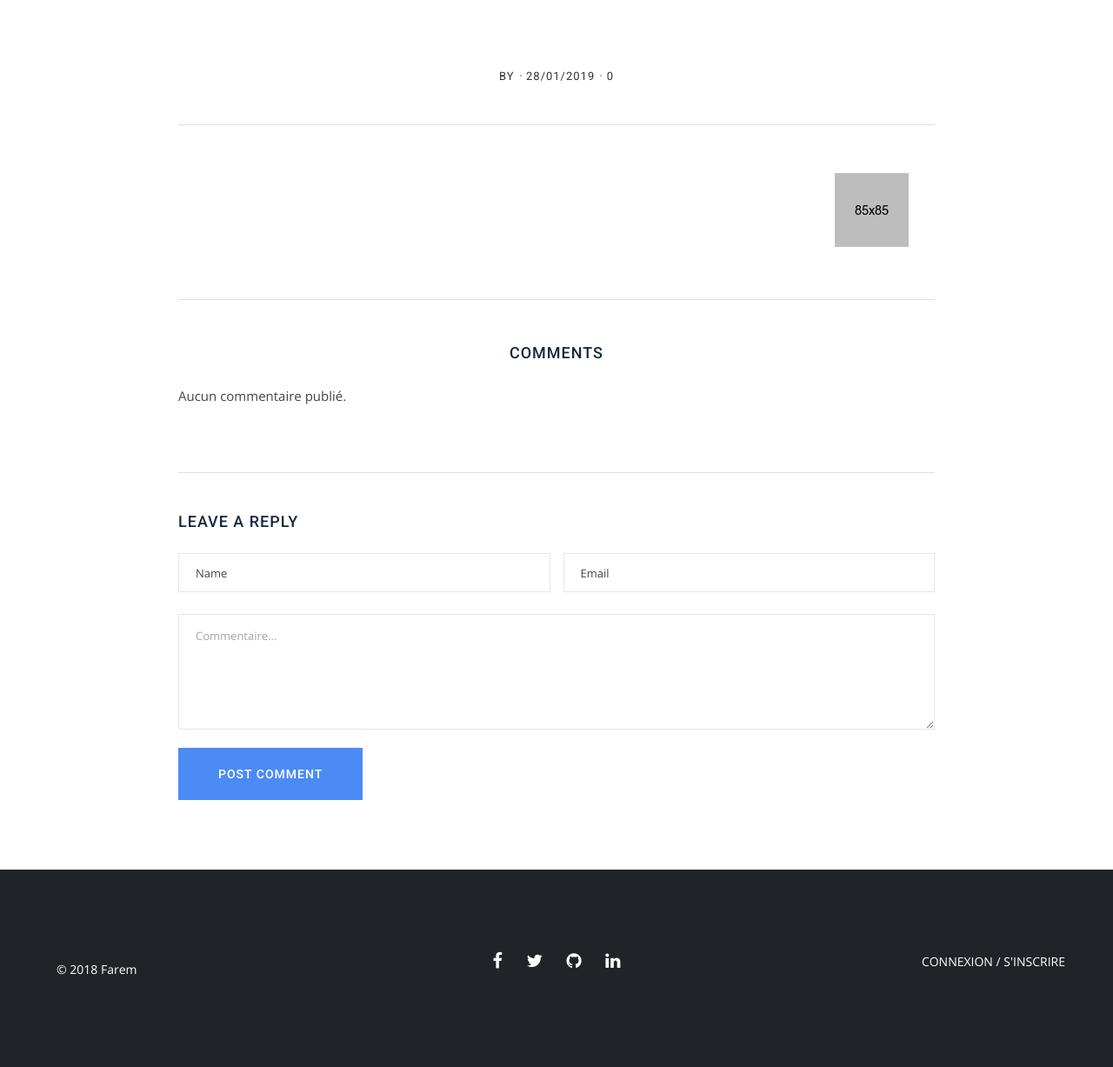
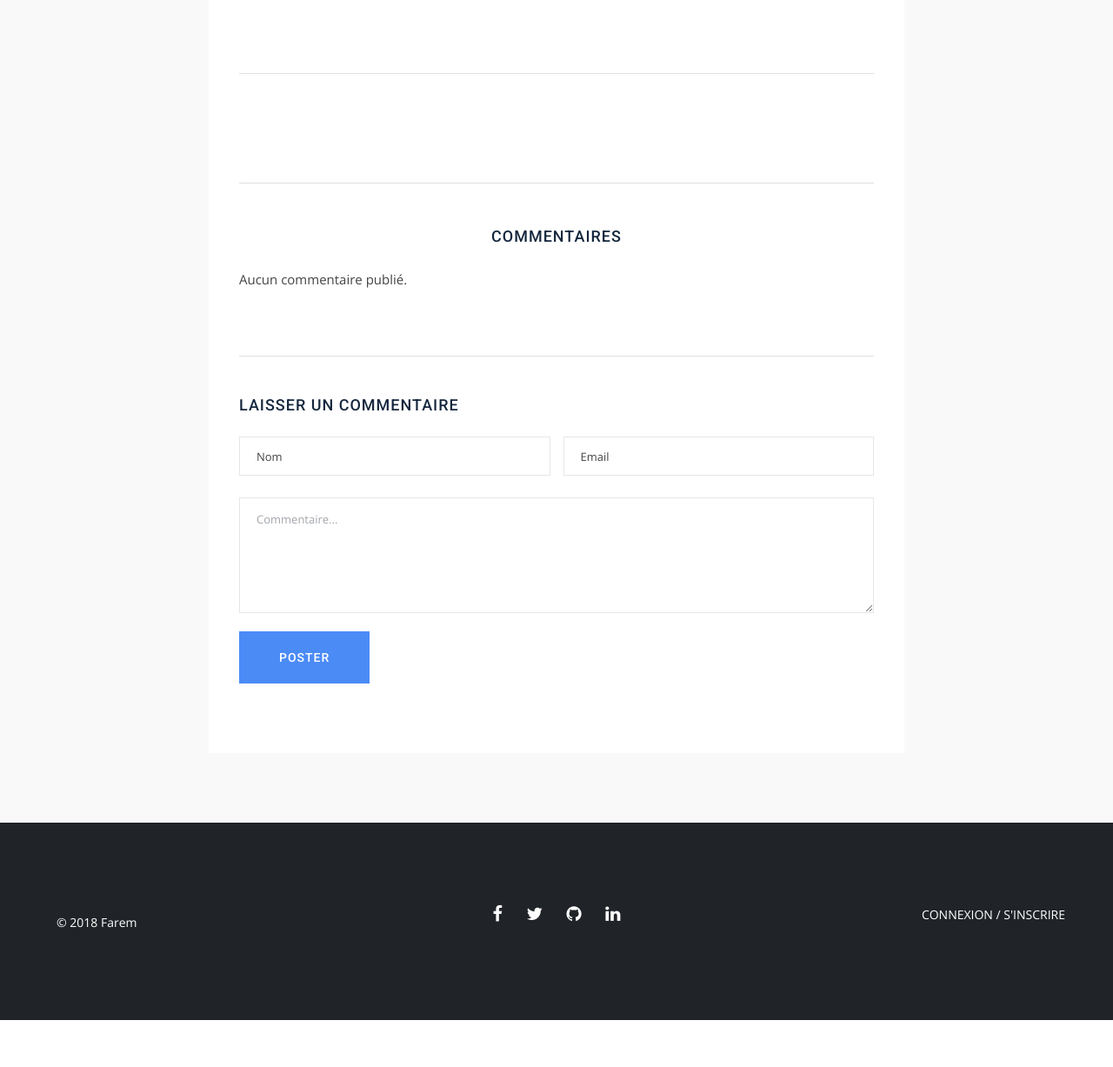
Before and after one commit to Balgr/blog, a PHP site: template app/views/frontend/posts/blog-details-2.html.twig in a window 1280 px wide. Shown: the part 531-1758 px from the top of the page at 87% size. After the commit the page ends 1704 px from the top, so only its background shows below. Run offline with PHP 8.4, Linux system fonts and the light colour scheme; the template is opened without the code that fills it, so the values that code supplies are empty; some libraries are stand-ins or nearby versions.

Commit message:
- Full translation in French - CSS editing :    - The main menu is now centered on the page rather than in the header, for perfect centering    - The frontend post details page now has a default light grey background-color, while only the post content area has a white background

```diff
--- a/app/views/backend/header.html.twig
+++ b/app/views/backend/header.html.twig
@@ -1,11 +1,11 @@
 <header class="page-header row justify-center">
     <div class="col-md-6 col-lg-8" >
-        <h1 class="float-left text-center text-md-left">Dashboard</h1>
+        <h1 class="float-left text-center text-md-left">Tableau de bord</h1>
     </div>
     <div class="dropdown user-dropdown col-md-6 col-lg-4 text-center text-md-right">
         <div class="dropdown-menu dropdown-menu-right" style="margin-right: 1.5rem;" aria-labelledby="dropdownMenuLink">
             <a class="dropdown-item" href="/backend/users/{{ currentUser.id }}"><em class="fa fa-user-circle mr-1"></em> Profil</a>
-            <a class="dropdown-item" href="/logout"><em class="fa fa-power-off mr-1"></em> Logout</a></div>
+            <a class="dropdown-item" href="/logout"><em class="fa fa-power-off mr-1"></em> Déconnexion</a></div>
     </div>
     <div class="clear"></div>
 </header>
--- a/app/views/backend/layout.html.twig
+++ b/app/views/backend/layout.html.twig
@@ -5,7 +5,7 @@
 	<meta name="viewport" content="width=device-width, initial-scale=1, shrink-to-fit=no">
 	<meta name="description" content="">
 	<meta name="author" content="">
-	<link rel="icon" href="/public/backend/images/favicon.ico">
+	<link rel="icon" href="/public/backend/favicon.ico">
 	<title>{% block title %}{% endblock %}</title>
 
     <!-- Bootstrap core CSS -->
--- a/app/views/backend/posts/index.html.twig
+++ b/app/views/backend/posts/index.html.twig
@@ -7,7 +7,9 @@
         <div class="col-md-12 col-lg-8">
             <div class="card mb-4">
                 <div class="card-block">
-                    <h3 class="card-title">Posts</h3>
+                    <h3 class="card-title">
+                        {% if current['1'] == 'list' %}Tous les posts
+                        {% else %}Posts à la corbeille{% endif %}</h3>
                     <div class="errors-form">
                         {% for error in errors %}
                             <p>{{ error }}</p>
--- a/app/views/backend/sidebar.html.twig
+++ b/app/views/backend/sidebar.html.twig
@@ -1,5 +1,5 @@
 <nav class="sidebar col-xs-12 col-sm-4 col-lg-3 col-xl-2">
-    <h1 class="site-title"><a href="index.html"><em class="fa fa-rocket"></em> Farem</a></h1>
+    <h1 class="site-title"><a href="/backend"><em class="fa fa-rocket"></em> Farem</a></h1>
 
     <a href="#menu-toggle" class="btn btn-default" id="menu-toggle"><em class="fa fa-bars"></em></a>
     <ul class="nav nav-pills flex-column sidebar-nav">
--- a/app/views/backend/users/detail.html.twig
+++ b/app/views/backend/users/detail.html.twig
@@ -7,7 +7,7 @@
         <div class="col-md-12 col-lg-8">
             <div class="card mb-4">
                 <div class="card-block">
-                    <h3 class="card-title">{%  if currentUser is not null %}Edition{% else %}Nouvel utilisateur{% endif %}</h3>
+                    <h3 class="card-title">{% if user is not null %}Edition{% else %}Nouvel utilisateur{% endif %}</h3>
                     <div class="errors-form">
                         {% for error in errors %}
                             <p>{{ error }}</p>
@@ -50,7 +50,7 @@
                                 </select>
                             </div>
                         </div>
-                        <input type="submit" value="Créer">
+                        <input type="submit" value="{% if user is not null %}Modifier{% else %}Créer{% endif %}">
                     </form>
                 </div>
             </div>
--- a/app/views/frontend/breadcrumbs/posts/detail.html.twig
+++ b/app/views/frontend/breadcrumbs/posts/detail.html.twig
@@ -1 +1,21 @@
-<div class="breadcrumb-area bg-img pt-230 pb-152 breadcrumb-height" style="background-image: url(/public/frontend/img/banner/breadcrumb-2.jpg);"></div>
+<div class="breadcrumb-wrapper">
+    <div class="breadcrumb-area bg-img pt-230 pb-152 breadcrumb-height breadcrumb-post" style="background-image: url(/public/uploads/posts/{{ post.featuredImage }});">
+    </div>
+
+    <div class="breadcrumb-post-details breadcrumb-area bg-img pt-230 pb-152 breadcrumb-height">
+        <div class="container container-post">
+            <div class="breadcrumb-content text-center">
+                <h2>{{ post.title }}</h2>
+                <h3>{{ post.subtitle }}</h3>
+                <div class="blog-meta-3">
+                    <ul>
+                        <!--<li>Brabding</li>-->
+                        <li>By <a href="#"><span>{{ post.author.username }}</span></a></li>
+                        <li>{{ post.creationDate|date('j/m/Y') }} </li>
+                    </ul>
+                </div>
+            </div>
+        </div>
+    </div>
+
+</div>
--- a/app/views/frontend/breadcrumbs/posts/index.html.twig
+++ b/app/views/frontend/breadcrumbs/posts/index.html.twig
@@ -1,3 +1,4 @@
+<!--<div class="breadcrumb-area bg-img pt-230 pb-152 default-overlay-2" style="background-image: url(/public/frontend/img/banner/breadcrumb-blog.jpg);">-->
 <div class="breadcrumb-area bg-img pt-230 pb-152 default-overlay-2" style="background-image: url(/public/frontend/img/banner/breadcrumb-blog.jpg);">
     <div class="container">
         <div class="breadcrumb-content text-center">
--- a/app/views/frontend/index-7.html.twig
+++ b/app/views/frontend/index-7.html.twig
@@ -34,6 +34,8 @@
                     <p>Développeur freelance, je me met à la disposition des professionnels du droit pour répondre à tous leurs besoins digitaux.
                     Qu'il s'agisse d'un site Internet ou de besoins plus précis, mon objectif est de vous aider à attirer et fidéliser votre clientèle,
                     et à travailler de manière toujours plus efficace, et efficiente.</p>
+                    <p>Je suis actuellement la formation Développeur PHP/Symfony d'Openclassrooms, qui me permet de développer un portfolio en même temps que
+                        mes compétences. Ce blog est l'objet du 5ème projet du parcours. Bonne visite !</p>
                 </div>
                 <div class="col-lg-6 col-md-6 col-sm-6 col-12">
                     <div class="logo-vertical">
--- a/app/views/frontend/layouts/footer.html.twig
+++ b/app/views/frontend/layouts/footer.html.twig
@@ -24,9 +24,11 @@
             <div class="col-lg-4 col-md-4">
                 <div class="made-in f-right">
                     <p>
-                        {% if currentUser is not null %}
+                        {% if currentUser is not null and currentUser != false%}
                             {% if currentUser.category == constant('Blog\\app\\Entity\\User::STATUS_ADMIN') %}
                                 <a class="action-backend" href="/backend">Backend</a> |
+                            {% else %}
+                                <a class="action-profile" href="/profile">Profil</a> |
                             {% endif %}
                             <a class="action-login" href="/logout">Déconnexion ({{ currentUser.username }})</a>
                         {% else %}
--- a/app/views/frontend/layouts/summary.html.twig
+++ b/app/views/frontend/layouts/summary.html.twig
@@ -15,9 +15,7 @@
                     <ul>
                         <li><i class="ti-hand-point-right"></i>Site vitrine</li>
                         <li><i class="ti-hand-point-right"></i>Application web</li>
-                        <li><i class="ti-hand-point-right"></i></li>
-                        <li><i class="ti-hand-point-right"></i>Social Work Management</li>
-                        <li><i class="ti-hand-point-right"></i>eCommerce Shop Management</li>
+                        <li><i class="ti-hand-point-right"></i>Application mobile</li>
                     </ul>
                 </div>
             </div>
--- a/app/views/frontend/posts/blog-details-2.html.twig
+++ b/app/views/frontend/posts/blog-details-2.html.twig
@@ -12,12 +12,12 @@
 {% block content %}
 
     <div class="blog-details-area pt-70 pb-80">
-        <div class="container">
+        <div class="container container-post">
             <div class="row">
-                <div class="col-lg-10 ml-auto mr-auto">
+                <div class="col-lg-10 ml-auto mr-auto blog-details-content">
                     <div class="blog-details-wrap blog-details-2 pl-50 pr-50">
                         <div class="b-details-content-wrap">
-                            <div class="blog-content-3 text-center mb-25">
+                            {# <div class="blog-content-3 text-center mb-25">
                                 <h4>{{ post.title }}</h4>
                                 <h5>{{ post.subtitle }}</h5>
                                 <div class="blog-meta-3">
@@ -28,17 +28,17 @@
                                         <li><a href="#comments">{{ post.comments|length }}</a></li>
                                     </ul>
                                 </div>
-                            </div>
+                            </div>#}
                             {% if post.lastEditReason is not null %}
                                 <div class="edited-information">
-                                    <p><b>Dernière édition</b> le {{ post.lastEditDate|date('j/m/Y') }} pour le motif : {{ post.lastEditReason }}</p><br><br>
+                                    <p><b>Dernière édition</b> le {{ post.lastEditDate|date('j/m/Y') }}{% if post.lastEditReason is not empty %} pour le motif : {{ post.lastEditReason }}{% endif %}.</p>
                                 </div>
                             {% endif %}
                             {{ post.content|raw }}
                             <div class="b-details-author mt-45 mb-50 pt-55 pb-60 border-bottom-4 border-top-5">
-                                <div class="b-details-author-img">
+                                {#<div class="b-details-author-img">
                                     <img alt="" src="/public/frontend/img/blog/blog-author-2.png">
-                                </div>
+                                </div>#}
                                 <div class="b-details-content">
                                     <h5>{{ post.author.username }}</h5>
                                     <p>{{ post.author.biography }}</p>
@@ -48,38 +48,36 @@
                                 {% include 'frontend/posts/comment-list.html.twig' %}
                             </div>
                             <div class="blog-reply-area pt-45">
-                                <h4 class="blog-details-title">Leave A Reply</h4>
+                                <h4 class="blog-details-title">Laisser un commentaire</h4>
+                                {% if errors is not null and errors is not empty %}
                                 <div class="errors-form">
                                     {% for error in errors %}
                                         <p>{{ error }}</p>
                                     {% endfor %}
                                 </div>
+                                {% endif %}
                                 <div class="blog-form-wrapper custom-col-15">
                                     <form action="/posts/{{ post.id }}/comment" method="post">
                                         <input type="hidden" name="postId" value="{{ post.id }}">
                                         <div class="row">
                                             <div class="col-md-6">
                                                 <div class="leave-form">
-                                                    {% if currentUser is not null  %}
-                                                        {{ currentUser.username }}
-                                                    {% else %}
-                                                        <input type="text" placeholder="Name" name="username">
+                                                    {% if currentUser is null  %}
+                                                        <input type="text" placeholder="Nom" name="authorName">
                                                     {% endif %}
                                                 </div>
                                             </div>
                                             <div class="col-md-6">
                                                 <div class="leave-form">
-                                                    {% if currentUser is not null  %}
-                                                        {{ currentUser.email }}
-                                                    {% else %}
-                                                        <input type="text" placeholder="Email" name="email">
+                                                    {% if currentUser is null  %}
+                                                        <input type="text" placeholder="Email" name="authorEmail">
                                                     {% endif %}
                                                 </div>
                                             </div>
                                             <div class="col-md-12" style="padding-top: 10px">
                                                 <div class="text-leave">
                                                     <textarea placeholder="Commentaire..." name="content"></textarea>
-                                                    <input type="submit" value="Post Comment">
+                                                    <input type="submit" value="Poster">
                                                 </div>
                                             </div>
                                         </div>
--- a/app/views/frontend/posts/comment-list.html.twig
+++ b/app/views/frontend/posts/comment-list.html.twig
@@ -1,4 +1,4 @@
-<h4 class="blog-details-title text-center">Comments</h4>
+<h4 class="blog-details-title text-center">Commentaires</h4>
 <div class="blog-comments-wrap" id="comments">
     {% if post.comments is empty %}
         <div class="comments-none">
--- a/app/views/frontend/posts/index.html.twig
+++ b/app/views/frontend/posts/index.html.twig
@@ -16,7 +16,7 @@
                     <div class="blog-wrap-2 blog-shadow mb-40">
                         <div class="blog-img hover-3">
                             <a href="/posts/{{ post.id }}">
-                                <img src="/public/img/uploads/{{ post.featuredImage }}" alt="">
+                                <img src="/public/uploads/posts/{{ post.featuredImage }}" alt="">
                             </a>
                             <div class="readmore-icon">
                                 <a href="/posts/{{ post.id }}">
--- a/public/frontend/css/custom.css
+++ b/public/frontend/css/custom.css
@@ -1,4 +1,4 @@
-.action-login, .action-register, .action-logout, .action-backend {
+.action-login, .action-register, .action-logout, .action-backend, .action-profile {
     color: white;
 }
 
@@ -51,3 +51,82 @@
 div.login-register-tab-list.nav > a {
     margin: auto;
 }
+
+.breadcrumb-post {
+    filter: grayscale(60%) brightness(56%) contrast(88%) hue-rotate(31deg);
+    -webkit-filter: grayscale(60%) brightness(56%) contrast(88%) hue-rotate(31deg);
+}
+
+.breadcrumb-post-details {
+    width: 100%;
+    position: absolute !important;
+    top: 0;
+    left: 0;
+}
+
+.breadcrumb-post-details h2, .breadcrumb-post-details h3, .breadcrumb-post-details li, .breadcrumb-post-details a span{
+    color: white !important;
+}
+
+.breadcrumb-post-details .container {
+    position: absolute;
+    top: 50%; /* poussé de la moitié de hauteur du référent */
+    transform: translateY(-50%); /* tiré de la moitié de sa propre hauteur */
+    right: 0;
+    left: 0;
+}
+
+.b-details-author {
+    justify-content: flex-start;
+}
+
+
+#scrollUp {
+    background-color: #ffffffad;
+    bottom: 30px;
+}
+
+
+
+.edited-information {
+    margin-bottom: 30px;
+}
+
+
+
+.blog-details-area {
+    background-color: #f9f9f9;
+    padding-top: 0;
+}
+.blog-details-wrap {
+    background-color: white;
+    padding: 40px 35px 80px 35px !important;
+}
+
+.blog-details-content {
+    padding: 0;
+}
+
+@media screen and (min-width: 768px) {
+    .container-post {
+        max-width: 680px;
+    }
+}
+
+@media screen and (min-width: 992px) {
+    .container-post {
+        max-width: 960px;
+    }
+}
+
+@media screen and (max-width: 767px) {
+    .blog-details-area {
+        padding-top: 0;
+    }
+}
+
+.main-menu {
+    position: absolute;
+    left: 50%;
+    transform: translateX(-50%);
+}
```
Also changed, not shown: app/views/backend/comments/index.html.twig (+12 -5 lines), public/backend/css/custom.css (+18 -0 lines), 2 other files.
